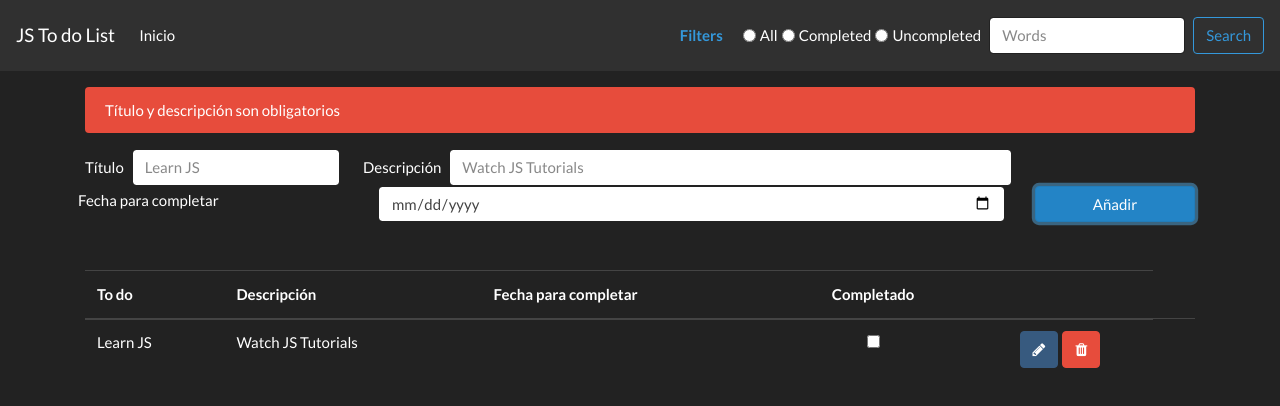
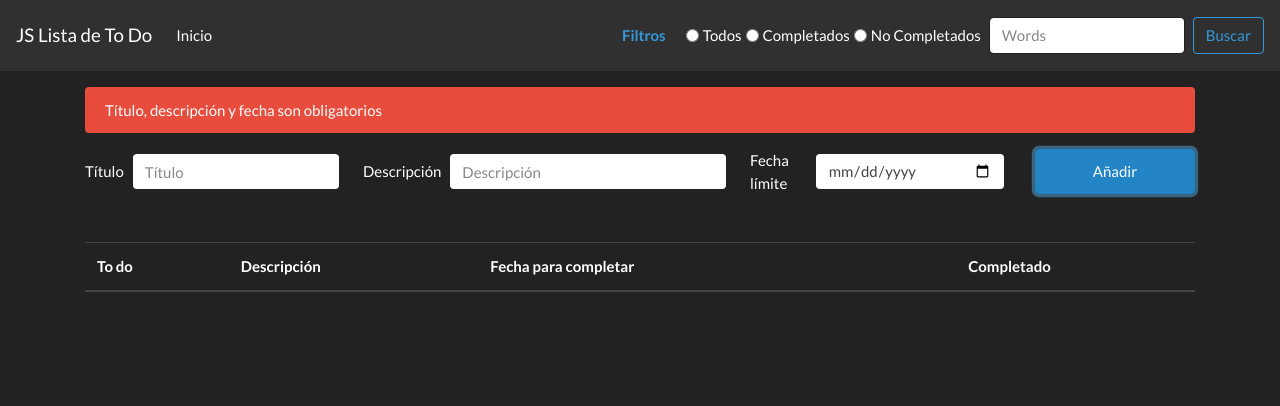
Before and after one commit to Rebobin0/Lab-U3-1-ToDo-Refactorizado, a plain HTML site: page index.html in a window 1280 px wide. Both pictures are taken after a click on the button "Añadir". Drawn offline with nearby package versions, Linux system fonts and the light colour scheme.

Commit message:
Correciones del filtro y fecha limite

```diff
--- a/JS/components/add-todo.js
+++ b/JS/components/add-todo.js
@@ -13,15 +13,16 @@ export default class AddTodo{
     onClick(callback) {
         this.addButton.onclick = () => {
             // validate inputs
-            if(title.value === '' || this.description.value === '' ){
-                this.alert.show('Título y descripción son obligatorios');
+            if(title.value === '' || this.description.value === '' || this.date.value === ''){
+                this.alert.show('Título, descripción y fecha son obligatorios');
                 return;
             }else{
                 this.alert.hide();
-                callback(this.title.value, this.description.value);
+                callback(this.title.value, this.description.value, this.date.value);
                 // clear input fields
                 this.title.value = '';
                 this.description.value = '';
+                this.date.value = '';
             }
         }
     }
--- a/JS/components/modal.js
+++ b/JS/components/modal.js
@@ -5,6 +5,7 @@ export default class Modal{
         this.title = document.getElementById('modal-title');
         this.description = document.getElementById('modal-description');
         this.btn = document.getElementById('modal-btn');
+        this.date = document.getElementById('modal-date');
         this.completed = document.getElementById('modal-completed');
         this.alert = new alert('modal-alert');
 
@@ -15,14 +16,15 @@ export default class Modal{
         this.todo = todo;
         this.title.value = todo.title;
         this.description.value = todo.description;
+        this.date.value = todo.date;
         this.completed.checked = todo.completed;
     }
 
     onClick(callback){
         this.btn.onclick = () => {
             // validate inputs
-            if(!this.title.value || !this.description.value){
-                this.alert.show('Título y descripción son obligatorios');
+            if(!this.title.value || !this.description.value || !this.date.value){
+                this.alert.show('Título, descripción y fecha son obligatorios');
                 return;
             }
             $('#modal').modal('toggle');
@@ -30,6 +32,7 @@ export default class Modal{
             callback(this.todo.id, {
                 title: this.title.value,
                 description: this.description.value,
+                date: this.date.value,
                 completed: this.completed.checked
             });
         }
--- a/JS/model.js
+++ b/JS/model.js
@@ -3,15 +3,7 @@ export default class Model {
         this.view = null;
         this.todos = JSON.parse(localStorage.getItem('todos'));
         if(!this.todos || this.todos.length < 1){
-            this.todos = [
-                {
-                  id: 0,
-                  title: 'Learn JS',
-                  description: 'Watch JS Tutorials',
-                  date: new Date().toLocaleDateString(),
-                  completed: false,
-                }
-            ];
+            this.todos = [];
             this.currentId = 1;
         } else {
             this.currentId = this.todos[this.todos.length - 1].id + 1;
@@ -22,7 +14,7 @@ export default class Model {
         this.view = view;
     }
 
-    save(){
+    save() {
         localStorage.setItem('todos', JSON.stringify(this.todos));
     }
 
@@ -45,7 +37,7 @@ export default class Model {
         this.save();
     }
 
-    editTodo(id, values){
+    editTodo(id, values) {
         const index = this.findTodo(id);
         Object.assign(this.todos[index], values);
         this.save();
--- a/JS/view.js
+++ b/JS/view.js
@@ -37,7 +37,7 @@ export default class View{
         const rows = this.table.querySelectorAll('tr:not(:first-child)');
 
         for(const row of rows){
-            const [title, description, completed] = row.children;
+            const [title, description, date, completed] = row.children;
             let shouldHide = false;
 
             //filter by words
@@ -59,12 +59,11 @@ export default class View{
                 row.classList.remove('d-none');
             }
         }
-
     }
 
-    addTodo(title,description,date){
+    addTodo(title, description, date){
         // call model to add todo and create row in view
-        const todo=this.model.addTodo(title,description,date);
+        const todo = this.model.addTodo(title, description, date);
         this.createRow(todo);
     }
 
@@ -78,7 +77,7 @@ export default class View{
         const row = document.getElementById(id);
         row.children[0].innerText = values.title;
         row.children[1].innerText = values.description;
-        row.children[2].innerText = ''; //clear date cell
+        row.children[2].innerText = values.date;
         row.children[3].children[0].checked = values.completed;
     }
 
@@ -94,19 +93,10 @@ export default class View{
         row.innerHTML = `
             <td>${todo.title}</td>
             <td>${todo.description}</td>
+            <td>${todo.date}</td>
             <td class="text-center"></td>
-            <td class="text-center">
-            </td>
-            <td class="text-right">
-            </td>
+            <td class="text-right"></td>
         `;
-
-        //add date cell for completing the task
-        const dateCell = row.insertCell(2);
-        dateCell.classList.add('text-left');
-        dateCell.value = todo.date;
-
-
 
         // add checkbox
         const checkbox = document.createElement('input');
@@ -126,7 +116,7 @@ export default class View{
             id: todo.id,
             title: row.children[0].innerText,
             description: row.children[1].innerText,
-            date: row.children[2].children[0].value,
+            date: row.children[2].innerText,
             completed: row.children[3].children[0].checked
         });
         row.children[4].appendChild(editBtn);
@@ -139,4 +129,3 @@ export default class View{
         row.children[4].appendChild(removeBtn);
     }
 }
-//
--- a/index.html
+++ b/index.html
@@ -14,12 +14,12 @@
         href="https://stackpath.bootstrapcdn.com/bootswatch/4.5.2/darkly/bootstrap.min.css"
         rel="stylesheet"
     />
-    <title>JS To do List</title>
+    <title>JS Lista de To Do</title>
 </head>
 <body>
     <!-- Navbar -->
     <nav class="navbar navbar-expand-lg navbar-dark bg-dark">
-        <a class="navbar-brand" href="#">JS To do List</a>
+        <a class="navbar-brand" href="#">JS Lista de To Do</a>
         <button
         class="navbar-toggler"
         type="button"
@@ -41,13 +41,13 @@
             </li>
         </ul>
         <form class="form-inline my-2 my-lg-0" id="filters">
-                <label class="font-weight-bold text-info mr-3">Filters</label>
+                <label class="font-weight-bold text-info mr-3">Filtros</label>
                 <input type="radio" name="type" value="all" class="mx-1">
-                <label for="male" class="mb-0">All</label>
+                <label for="male" class="mb-0">Todos</label>
                 <input type="radio" name="type" value="completed" class="mx-1">
-                <label for="female" class="mb-0">Completed</label>
+                <label for="female" class="mb-0">Completados</label>
                 <input type="radio" name="type" value="uncompleted" class="mx-1">
-                <label for="other" class="mr-2 mb-0">Uncompleted</label>
+                <label for="other" class="mr-2 mb-0">No Completados</label>
 
                 <input
                 class="form-control mr-sm-2"
@@ -57,13 +57,13 @@
                 aria-label="Search"
                 >
                 <button class="btn btn-outline-info my-2 my-sm-0" type="submit" id="search">
-                Search
+                Buscar
                 </button>
             </form>
         </div>
     </nav>
 
-    <!-- Modal -->
+    <!-- Modal for Edit -->
 
     <div
         class="modal fade"
@@ -77,7 +77,7 @@
         <div class="modal-content">
             <div class="modal-header">
             <h5 class="modal-title">
-                Edit Todo
+                Editar ToDo
             </h5>
             <button
                 type="button"
@@ -90,11 +90,11 @@
             </div>
             <div class="modal-body">
             <div class="alert alert-danger d-none" role="alert" id="modal-alert">
-                A simple danger alert—check it out!
+                Título, descripción y fecha son obligatorios
             </div>
             <form>
                 <div class="form-group">
-                <label>Title</label>
+                <label>Título</label>
                 <input
                     id="modal-title"
                     type="text"
@@ -103,13 +103,13 @@
                 />
                 </div>
                 <div class="form-group">
-                <label>Description</label>
+                <label>Descripción</label>
                 <textarea class="form-control" id="modal-description" rows="3">
 
                 </textarea>
                 </div>
                 <div class="form-group">
-                <label>Date to complete</label>
+                <label>Fecha límite</label>
                     <input
                         id="modal-date"
                         type="date"
@@ -117,7 +117,7 @@
                     />
                 </div>
                 <div class="form-group d-inline-flex">
-                <label>Completed</label>
+                <label>Completado</label>
                 <div class="mt-1 ml-2">
                     <input
                     id="modal-completed"
@@ -129,10 +129,10 @@
             </div>
             <div class="modal-footer">
             <button type="button" class="btn btn-secondary" data-dismiss="modal">
-                Close
+                Cerrar
             </button>
             <button type="button" class="btn btn-info" id="modal-btn">
-                Save
+                Guardar
             </button>
             </div>
         </div>
@@ -156,26 +156,25 @@
                     type="text"
                     id="title"
                     class="form-control ml-sm-2"
-                    placeholder="Learn JS"
+                    placeholder="Título"
                 >
                 </div>
-                <div class="px-sm-2 col-sm-7 d-sm-flex align-items-center mt-2 mt-sm-0">
+                <div class="px-sm-2 col-sm-4 d-sm-flex align-items-center mt-2 mt-sm-0">
                 <label class="m-sm-0">Descripción</label>
                     <input
                         type="text"
                         id="description"
                         class="form-control ml-sm-2"
-                        placeholder="Watch JS Tutorials"
+                        placeholder="Descripción"
                     >
                 </div>
-                <label class="px-sm-2 col-sm-3 d-sm-flex align-items-center mt-2 mt-sm-0">Fecha para completar</label>
-                <div class="col-sm-7 d-sm-flex align-items-center mt-2 mt-sm-0">
-
-                    <input
-                        type="date"
-                        id="date"
-                        class="form-control ml-sm-2"
-                    >
+                <div class="col-sm-3 d-sm-flex align-items-center">
+                <label class="m-sm-0">Fecha límite</label>
+                <input
+                    type="date"
+                    id="date"
+                    class="form-control ml-sm-2"
+                >
                 </div>
                 <div class="col-sm-2 d-sm-flex justify-content-end mt-4 mt-sm-0">
                 <button type="button" class="btn btn-info btn-block" id="add">
@@ -208,7 +207,6 @@
                 </thead>
                 <tbody>
                     <tr>
-
                     </tr>
                 </tbody>
             </table>
```
